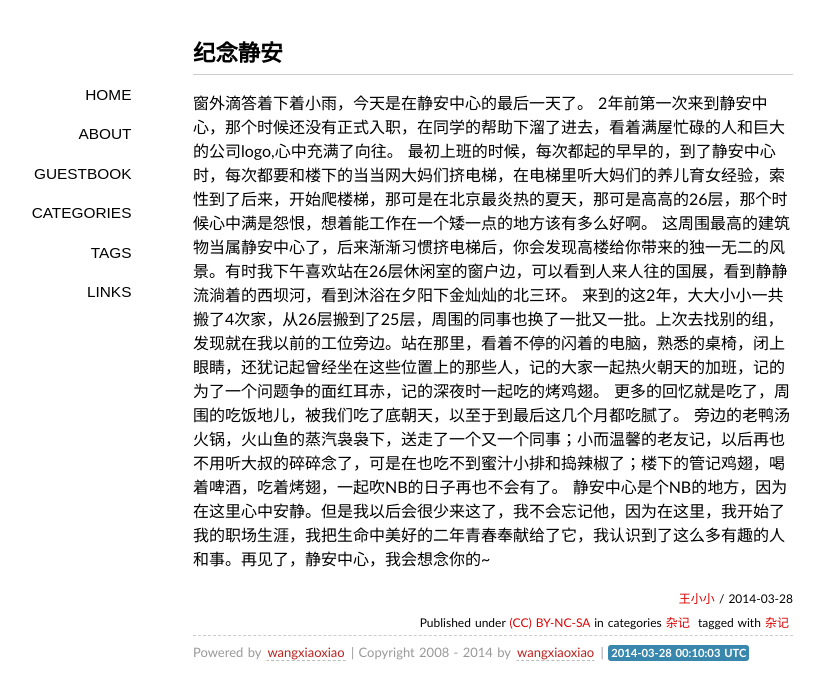
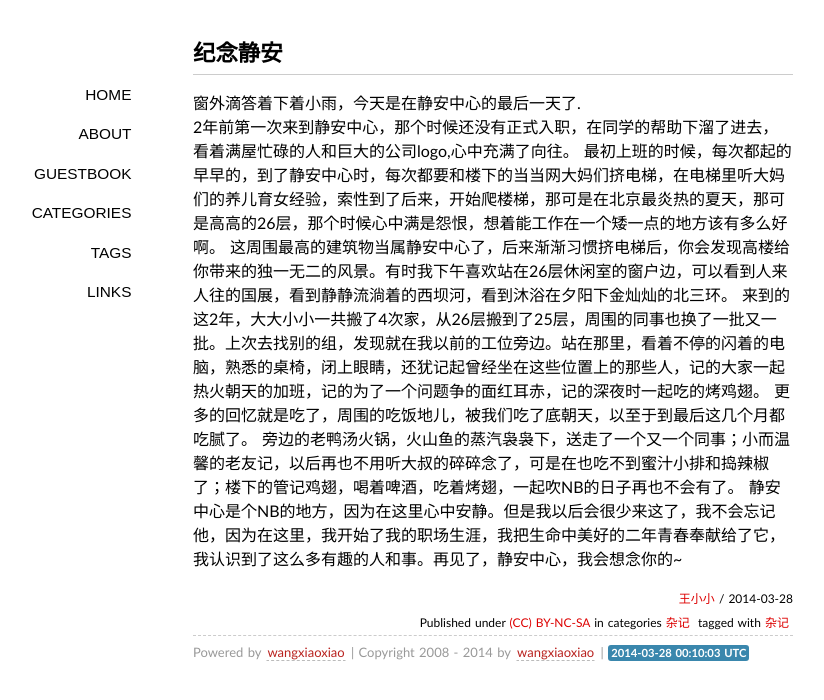
Before and after one commit to wangxiaoxiao88/wangxiaoxiao88.github.io, a Jekyll site: the page built from _posts/2014/2014-03-28-memorize-jingan.md, in a window 1280 px wide. Shown: the top 700 px of the page, without its empty margins (147-971 px from the left). Built offline with Jekyll 4.4.1, drawn with Linux system fonts in a browser that asks for light colours; some web fonts are replaced; Markdown is read by kramdown in place of the engine named in the settings; comment, search, counter and statistics services are not loaded.

```diff
--- a/_posts/2014/2014-03-28-memorize-jingan.md
+++ b/_posts/2014/2014-03-28-memorize-jingan.md
@@ -6,7 +6,7 @@ categories:
 tag:
 - 杂记
 ---
-  窗外滴答着下着小雨，今天是在静安中心的最后一天了。
+  窗外滴答着下着小雨，今天是在静安中心的最后一天了.
   2年前第一次来到静安中心，那个时候还没有正式入职，在同学的帮助下溜了进去，看着满屋忙碌的人和巨大的公司logo,心中充满了向往。
   最初上班的时候，每次都起的早早的，到了静安中心时，每次都要和楼下的当当网大妈们挤电梯，在电梯里听大妈们的养儿育女经验，索性到了后来，开始爬楼梯，那可是在北京最炎热的夏天，那可是高高的26层，那个时候心中满是怨恨，想着能工作在一个矮一点的地方该有多么好啊。
   这周围最高的建筑物当属静安中心了，后来渐渐习惯挤电梯后，你会发现高楼给你带来的独一无二的风景。有时我下午喜欢站在26层休闲室的窗户边，可以看到人来人往的国展，看到静静流淌着的西坝河，看到沐浴在夕阳下金灿灿的北三环。
```
